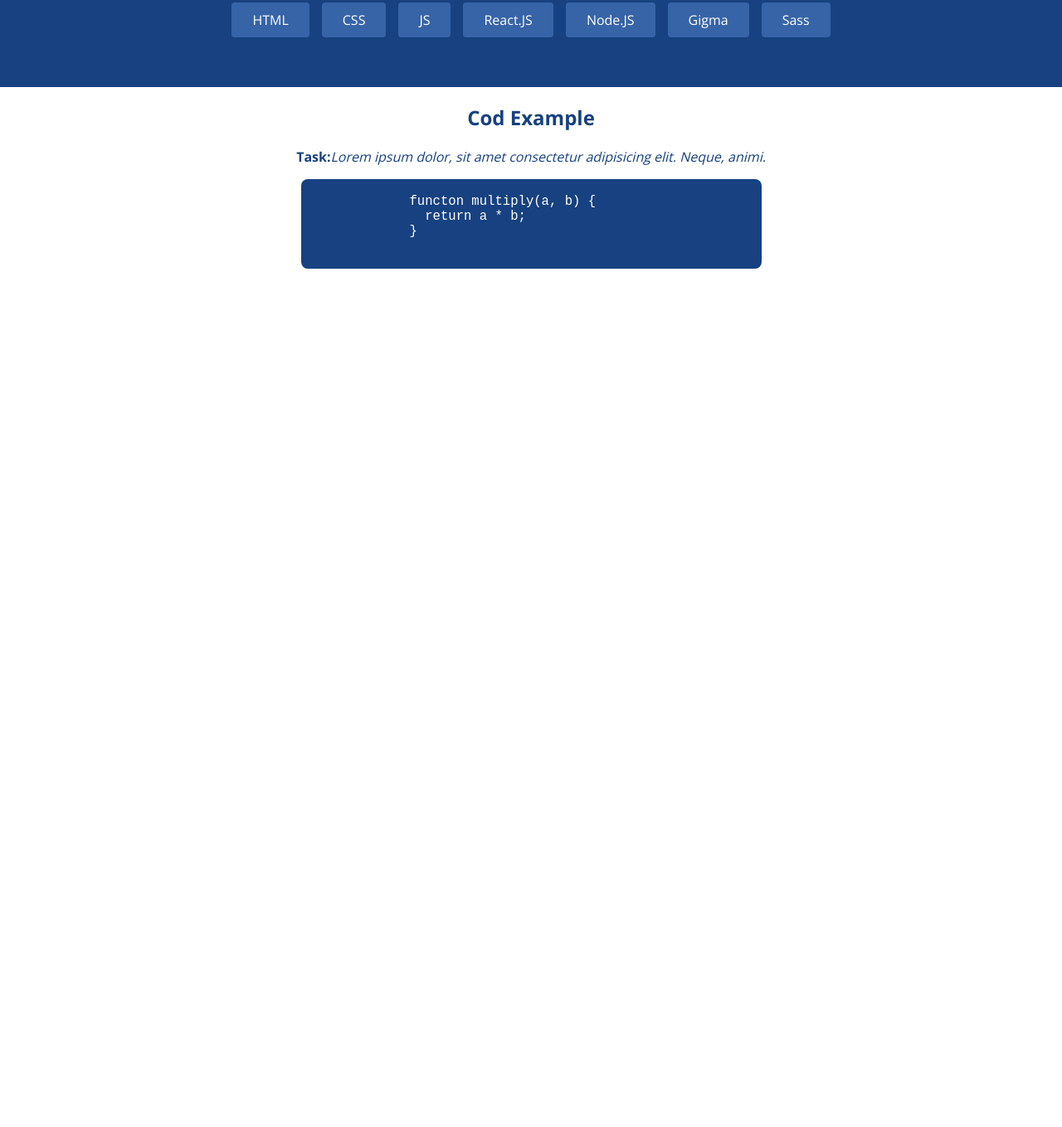
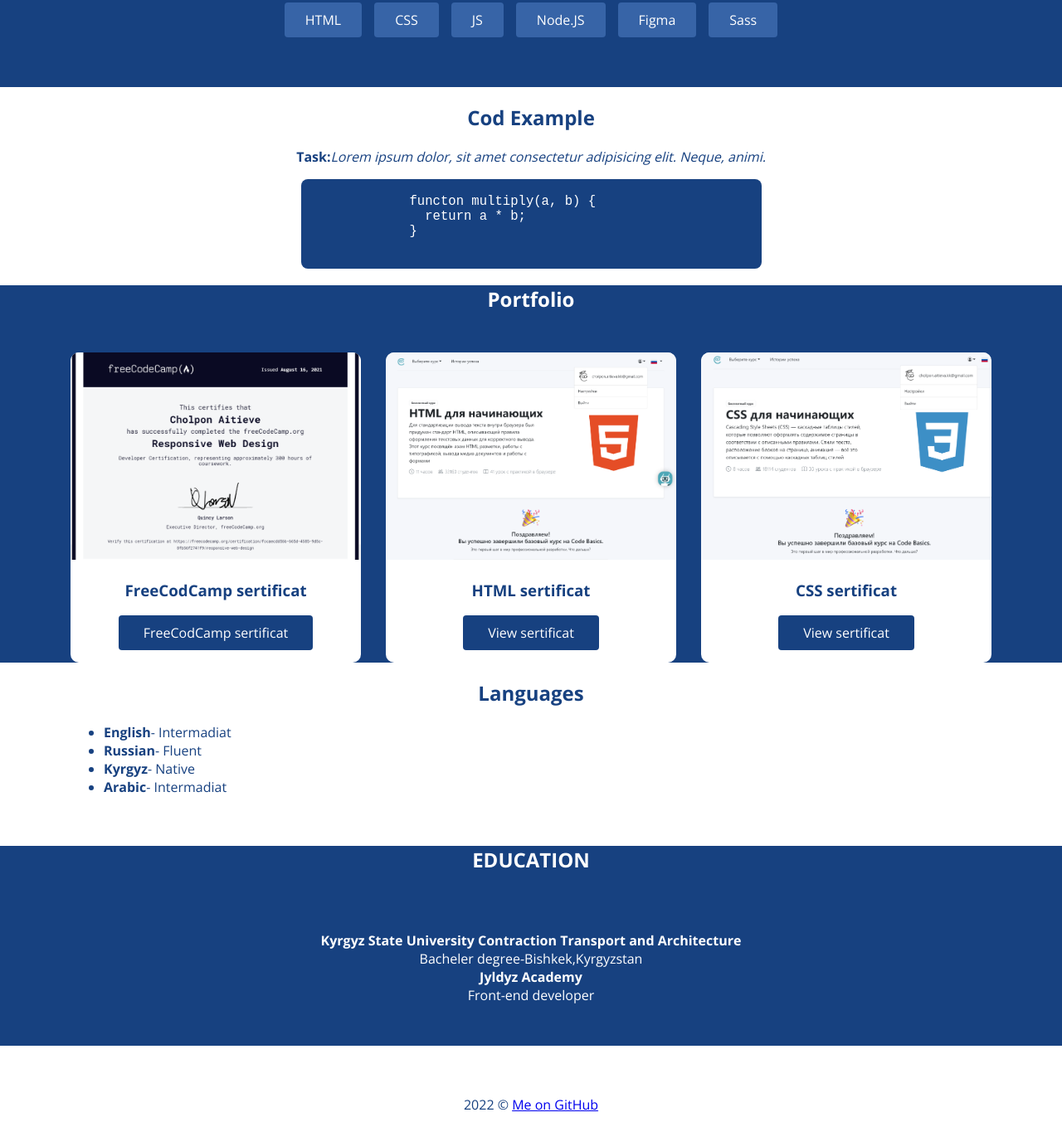
Before and after one commit to CholponAitieva/portfolio, a plain HTML site: page index.html in a window 1280 px wide. Shown: the part 862-2221 px from the top of the page at 83% size. Before the commit the page ends 1186 px from the top, so only its background shows below. Drawn offline with nearby package versions, Linux system fonts and the light colour scheme.

Commit message:
Add portfolio

```diff
--- a/css/style.css
+++ b/css/style.css
@@ -165,3 +165,78 @@ body {
   background-color: var(--accent);
   border-radius: 8px;
 }
+
+.portfolio {
+  background-color: var(--accent);
+}
+
+.portfolio-title {
+  margin-bottom: 2em;
+  color: var(--pure-white);
+}
+
+.portfolio ul {
+  margin: 0;
+  padding: 0;
+  list-style: none;
+  display: grid;
+  grid-template-columns: repeat(3, 1fr);
+  gap: 30px;
+}
+
+.portfolio li {
+  border-radius: 10px;
+  background-color: var(--pure-white);
+  text-align: center;
+  padding-bottom: 15px;
+  overflow: hidden;
+}
+.portfolio img {
+  width: 100%;
+  height: 250px;
+  object-fit: cover;
+}
+
+.portfolio ul a {
+  display: inline-block;
+  padding: 10px 30px;
+  color: var(--pure-white);
+  text-decoration: none;
+  background-color: var(--accent);
+  border-radius: 4px;
+}
+
+.portfolio ul a:hover {
+  background-color: var(--accent-light);
+  transform: all 0.3s;
+}
+.languages section {
+  text-align: center;
+}
+
+.education {
+  margin: 60px 0;
+  text-align: center;
+  background-color: var(--accent);
+}
+
+.education-title {
+  text-transform: uppercase;
+  text-align: center;
+  color: var(--pure-white);
+}
+
+.education section {
+  text-align: center;
+}
+.education ul {
+  padding: 50px 0;
+  text-align: center;
+  color: var(--pure-white);
+}
+.education li {
+  text-align: center;
+}
+.footer {
+  text-align: center;
+}
--- a/index.html
+++ b/index.html
@@ -53,7 +53,9 @@
             <div class="intro-right">
               <h1>Cholpon Aitieva</h1>
               <h3>Front-end Developer</h3>
-              <p>Lorem ipsum dolor sit amet consectetur adipisicing elit. Architecto hic, sit nostrum cum voluptas natus quia eveniet corrupti sed facilis esse a ea dolorum voluptatem quisquam tenetur molestias delectus. Architecto nihil repellendus quisquam blanditiis accusamus modi at molestias asperiores rem vero, quas dolorum dolor, laboriosam corrupti maiores incidunt! Eos, numquam?</p>
+              <p>Posses exellent organization and time management skils .Enjois working
+                with multicultural people. Motivational and collaborative.Lover of
+                drawing,creating the new creative ideas.</p>
             </div>
           </div>
         </div>
@@ -84,9 +86,8 @@
             <li>HTML</li>
             <li>CSS</li>
             <li>JS</li>
-            <li>React.JS</li>
             <li>Node.JS</li>
-            <li>Gigma</li>
+            <li>Figma</li>
             <li>Sass</li>
           </ul>
         </div>
@@ -107,6 +108,61 @@
           </pre>
         </div>
       </section>
+      <section class="portfolio section" id="portfolio">
+        <div class="container">
+          <h2 class="section-title portfolio-title">Portfolio</h2>
+          <ul>
+            <li>
+              <img height="250" src="images/FreeCodCamp-sertificat.png2.png" alt="FreeCodCamp sertificat">
+              <h3>FreeCodCamp sertificat</h3>
+              <a href="#" target="_blank">
+                FreeCodCamp sertificat
+              </a>
+            </li>
+            <li>
+              <img src="images/HTML.png" alt="HTML sertificat">
+              <h3>HTML sertificat</h3>
+              <a href="#" target="_blank">
+                View sertificat
+              </a>
+            </li>
+            <li>
+              <img src="images/css-certification.png" alt="css sertificat">
+              <h3>CSS sertificat</h3>
+              <a href="#" target="_blank">
+                View sertificat
+              </a>
+            </li>
+          </ul>
+        </div>
+      </section>
+      <section class="languages section" id="languages">
+        <div class="container">
+          <h2 class="languages-title">Languages</h2>
+        <ul>
+          <li><strong>English</strong></em>- Intermadiat</em></li>
+          <li><strong>Russian</strong></em>- Fluent </em></li>
+          <li><strong>Kyrgyz</strong></em>- Native</em></li>
+          <li><strong>Arabic</strong></em>- Intermadiat</em></li>
+        </ul>
+        </div>
+
+      </section>
+      <section class="education section" id="education">
+        <h2 class="education-title">Education</h2>
+        <ul>
+          <li><strong>Kyrgyz State University Contraction Transport and Architecture</strong></em> <br> Bacheler degree-Bishkek,Kyrgyzstan</em></li>
+
+          <li><strong>Jyldyz Academy</strong></em> <br>Front-end developer </em></li>
+        </ul>
+      </section>
     </main>
+    <footer>
+      <p class="footer">
+         2022 &copy;
+        <a href="emaillto:https://github.com/CholponAitieva/cholponAitieva.github.io"> Me on GitHub</a>
+
+      </p>
+    </footer>
   </body>
 </html>
```
Also changed, not shown: images/FreeCodCamp-sertificat.png2.png (added), images/HTML.png (added), images/css-certification.png (added).
